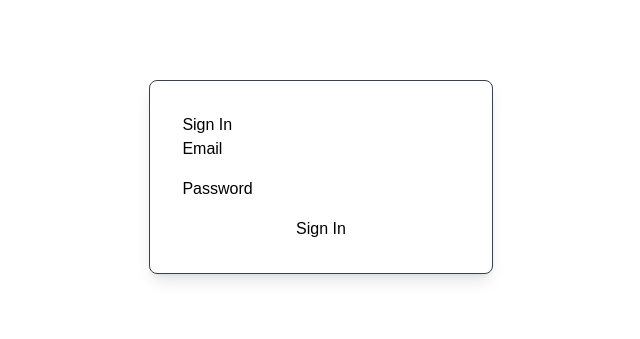
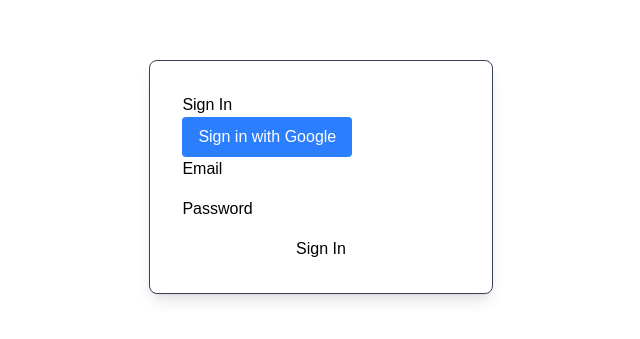
Before and after one commit to shabbiryusufali/sports-portal, a Next.js app: page /auth/login in a window 1280 px wide. Shown: the part 223-562 px from the top of the page, without its empty margins (319-959 px from the left). Built offline with nearby package versions, Linux system fonts and the light colour scheme; no server answers.

Commit message:
Save Work

```diff
--- a/src/auth.ts
+++ b/src/api/auth/auth.ts
@@ -2,10 +2,10 @@
 import Google from "next-auth/providers/google";
 import Credentials from "next-auth/providers/credentials";
 import { PrismaAdapter } from "@auth/prisma-adapter";
-import { verifyPassword } from "./utils/password";
-import { getUserFromDb } from "./utils/db";
+import { verifyPassword } from "../../utils/password";
+import { getUserFromDb } from "../../utils/db";
 import { ZodError } from "zod";
-import { prisma } from "./lib/db";
+import { prisma } from "../../lib/db";
 
 export const { auth, handlers, signIn, signOut } = NextAuth({
   adapter: PrismaAdapter(prisma),
@@ -49,8 +49,8 @@
     }),
   ],
   callbacks: {
-    async authorized({ auth }) {
-      return !!auth;
+    async authorized({ request, auth }) {
+      return !!auth?.user;
     },
     async jwt({ token, user }) {
       if (user) {
--- a/src/app/SignOut.tsx
+++ b/src/app/SignOut.tsx
@@ -1,4 +1,4 @@
-import { auth, signOut } from "@/auth";
+import { auth, signOut } from "@/api/auth/auth";
 import { redirect } from "next/navigation";
 
 export default async function SignOut() {
--- a/src/app/auth/login/LoginForm.tsx
+++ b/src/app/auth/login/LoginForm.tsx
@@ -1,21 +1,36 @@
-import { signIn } from "@/auth";
+import { signIn } from "@/api/auth/auth";
 
 export default function LoginForm() {
     return (
+        <div>
+            <div>
+                <button
+                    onClick={async () => {
+                        "use server";
+                        await signIn("google", { callback: "/" });
+                    }}
+                    className="px-4 py-2 bg-blue-500 text-white rounded hover:bg-blue-600">
+                    Sign in with Google
+                </button>
+            </div>
             <form
                 action={async (formData: FormData) => {
                     "use server";
                     const email = formData.get("email") as string;
                     const password = formData.get("password") as string;
-        await signIn("credentials", { email, password, redirectTo: "/" });
+                    await signIn();
                     // await signIn("google");
                 }}
                 className="text-black"
-      style={{ display: "flex", flexDirection: "column", gap: 16 }}
-    >
+                style={{ display: "flex", flexDirection: "column", gap: 16 }}>
                 <label>
                     Email
-        <input name="email" type="email" required autoComplete="email" />
+                    <input
+                        name="email"
+                        type="email"
+                        required
+                        autoComplete="email"
+                    />
                 </label>
                 <label>
                     Password
@@ -28,5 +43,6 @@
                 </label>
                 <button type="submit">Sign In</button>
             </form>
+        </div>
     );
 }
--- a/src/app/auth/login/page.tsx
+++ b/src/app/auth/login/page.tsx
@@ -1,5 +1,5 @@
 import { redirect } from "next/navigation";
-import { auth } from "@/auth";
+import { auth } from "@/api/auth/auth";
 import LoginForm from "./LoginForm";
 
 export default async function AuthPage() {
--- a/src/app/auth/register/page.tsx
+++ b/src/app/auth/register/page.tsx
@@ -1,6 +1,6 @@
 import { redirect } from "next/navigation";
 import RegisterForm from "./RegisterForm";
-import { auth } from "@/auth";
+import { auth } from "@/api/auth/auth";
 
 export default async function RegisterPage() {
   const session = await auth();
--- a/src/app/page.tsx
+++ b/src/app/page.tsx
@@ -1,5 +1,5 @@
 import Image from "next/image";
-import { auth } from "@/auth";
+import { auth } from "@/api/auth/auth";
 import SignOut from "./SignOut";
 
 export default async function Home() {
--- a/src/middleware.ts
+++ b/src/middleware.ts
@@ -1 +1 @@
-export { auth as middleware } from "@/auth";
+export { auth as middleware } from "@/api/auth/auth";
```
Also changed, not shown: src/api/auth/callback/google.ts (added). Lines whose indentation alone changed are shown as unchanged.
